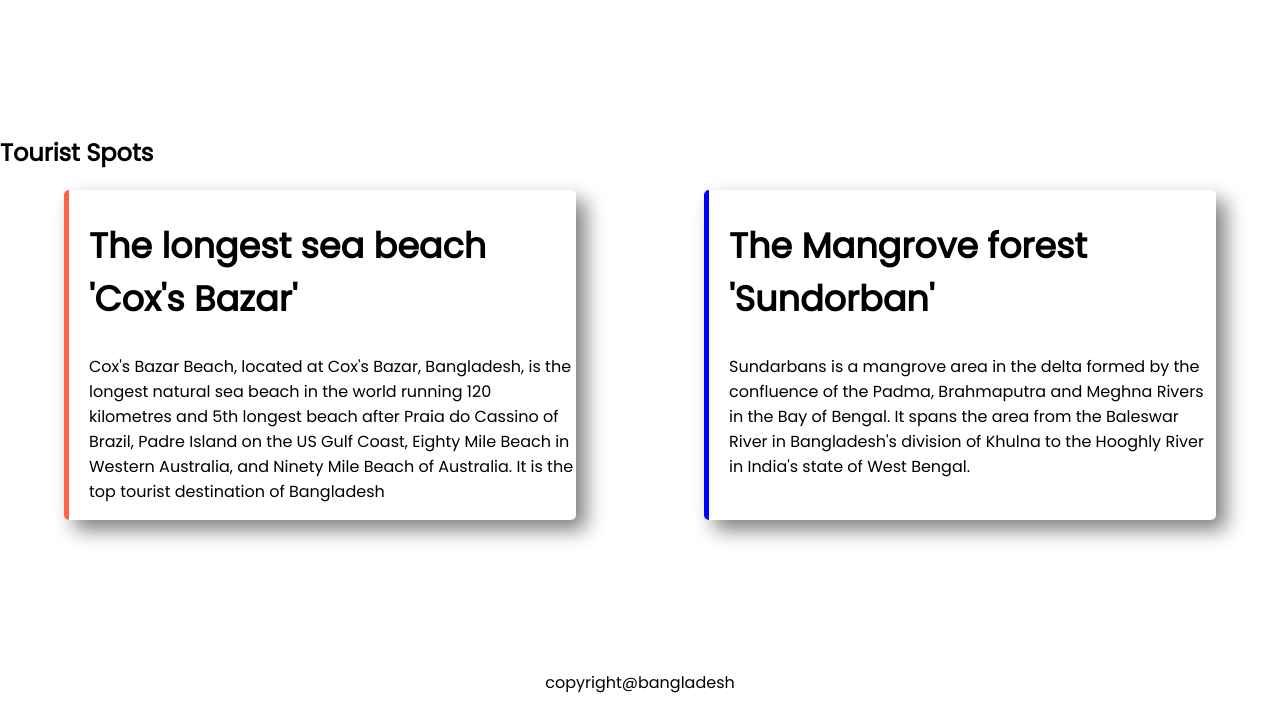
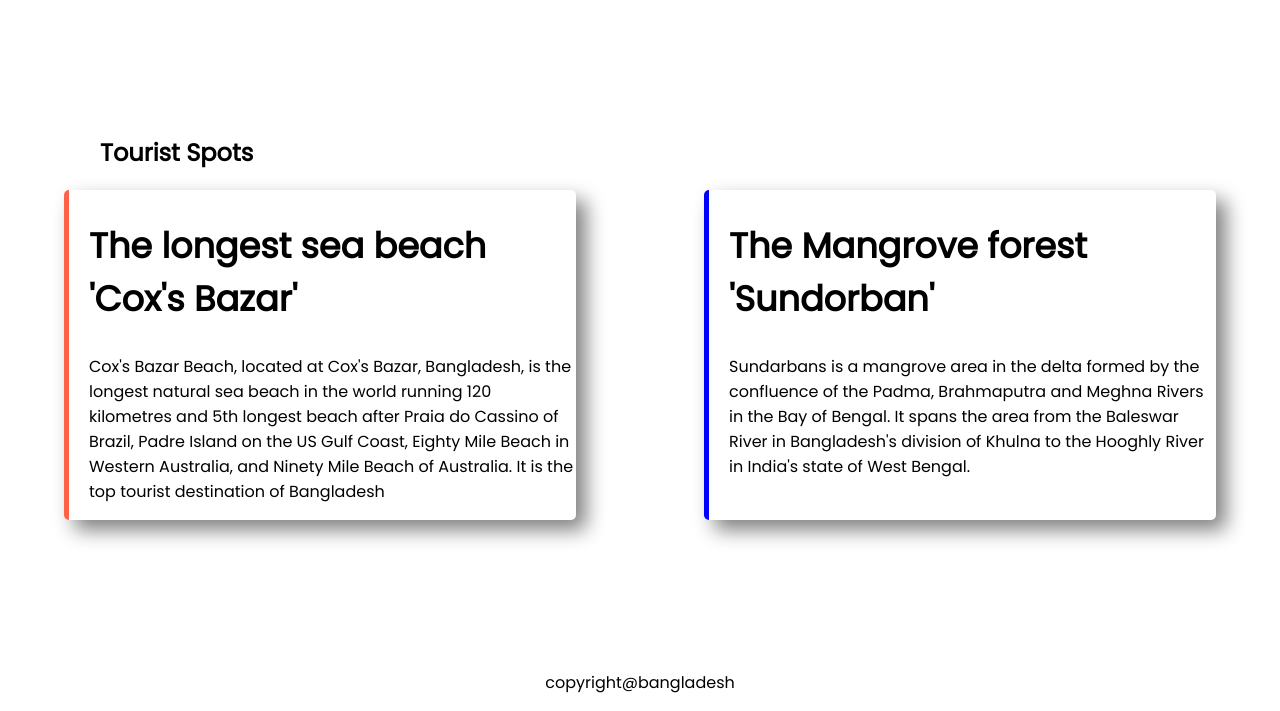
Before and after one commit to Mamun-Ashraf/portfolio-repository, a plain HTML site: page index.html in a window 1280 px wide. Shown: the part 1058-1769 px from the top of the page. Drawn offline with Linux system fonts and the light colour scheme.

Commit message:
margin added

```diff
--- a/index.html
+++ b/index.html
@@ -44,7 +44,7 @@
         </div>
     </section>
     <section>
-        <h2>Tourist Spots</h2>
+        <h2 class="spot">Tourist Spots</h2>
         <div class="flexible-container">
             <div class="half-width box" id="cox">
                 <h2>The longest sea beach 'Cox's Bazar'</h2>
--- a/style.css
+++ b/style.css
@@ -69,3 +69,7 @@ h1 {
 footer p {
     text-align: center;
 }
+
+.spot {
+    margin-left: 100px;
+}
```
